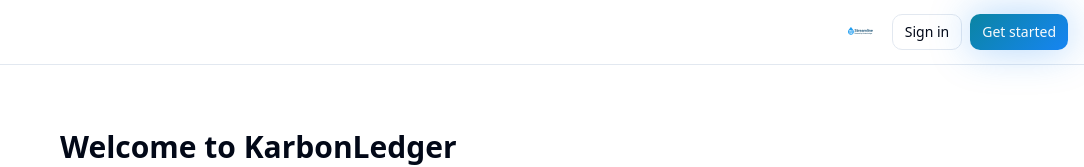
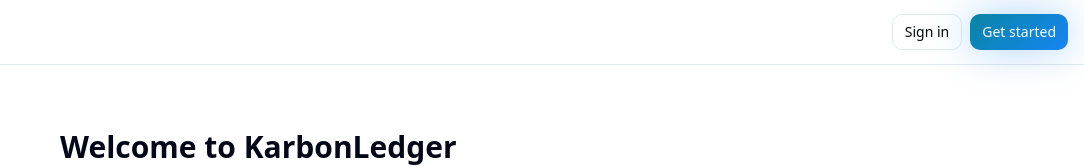
Before and after one commit to vinaydeva21/eco-mint-chain, a React (Vite) app: page /login in a window 1280 px wide. Shown: the top 167 px of the page, without its empty margins (196-1280 px from the left). Built offline with nearby package versions, Linux system fonts and the light colour scheme.

Commit message:
Reverted to commit 129502a567ea111fffc5ca3f2bc56a397ec645aa

```diff
--- a/src/components/layout/TopNav.tsx
+++ b/src/components/layout/TopNav.tsx
@@ -37,12 +37,6 @@ const TopNav: React.FC = () => {
             </NavLink>
           ))}
         </nav>
-        <div className="flex items-center gap-4">
-          <img
-            src="/lovable-uploads/8fe5d8ef-078b-4dec-90bc-927bf4cf39ff.png"
-            alt="Streamline - Powered by KarbonLedger"
-            className="h-8 w-auto"
-          />
         <div className="flex items-center gap-2">
           {!user ? (
             <>
@@ -70,7 +64,6 @@ const TopNav: React.FC = () => {
           )}
         </div>
       </div>
-      </div>
     </header>
   );
 };
```
Also changed, not shown: public/lovable-uploads/8fe5d8ef-078b-4dec-90bc-927bf4cf39ff.png (deleted). Lines whose indentation alone changed are shown as unchanged.
